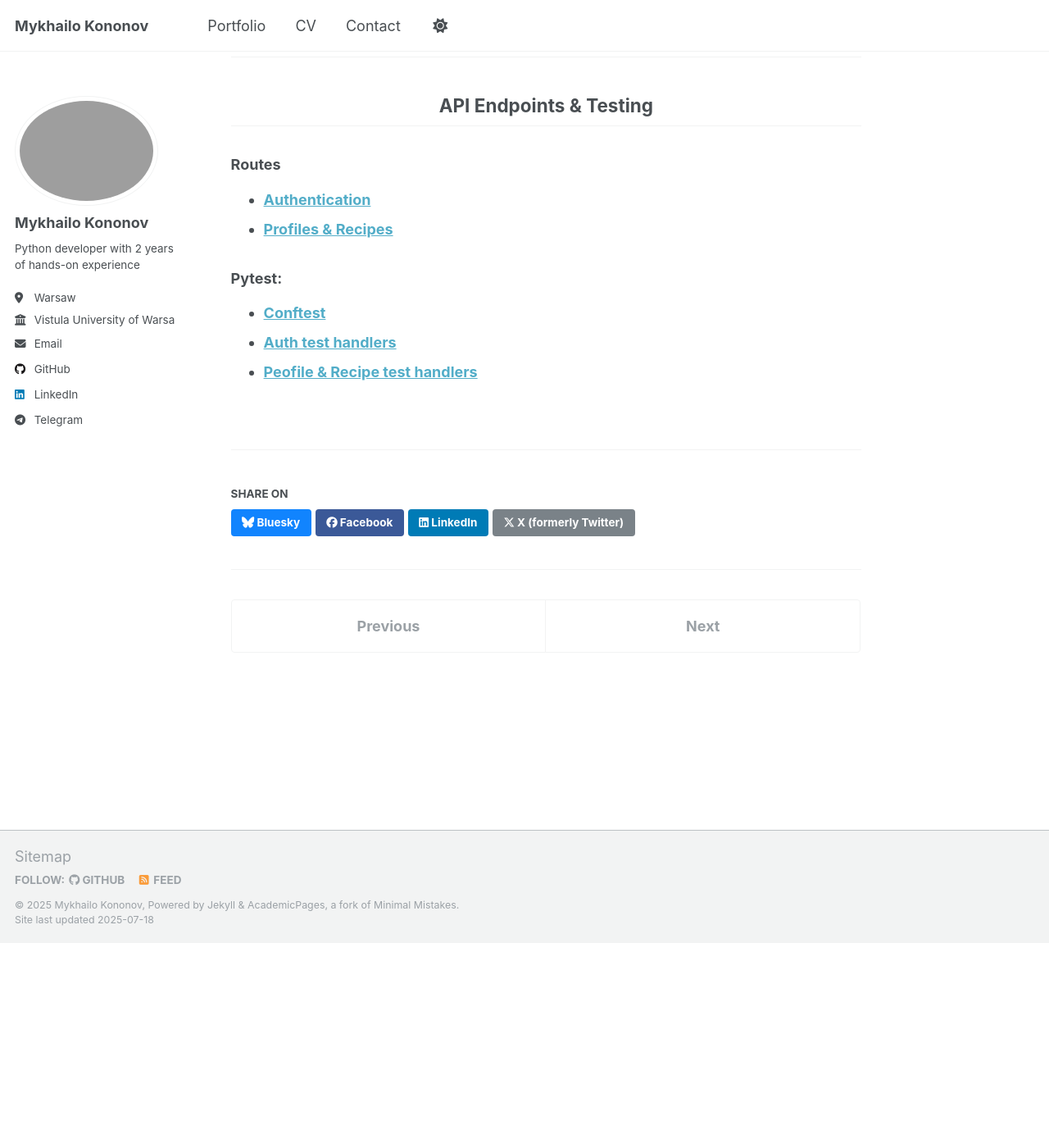
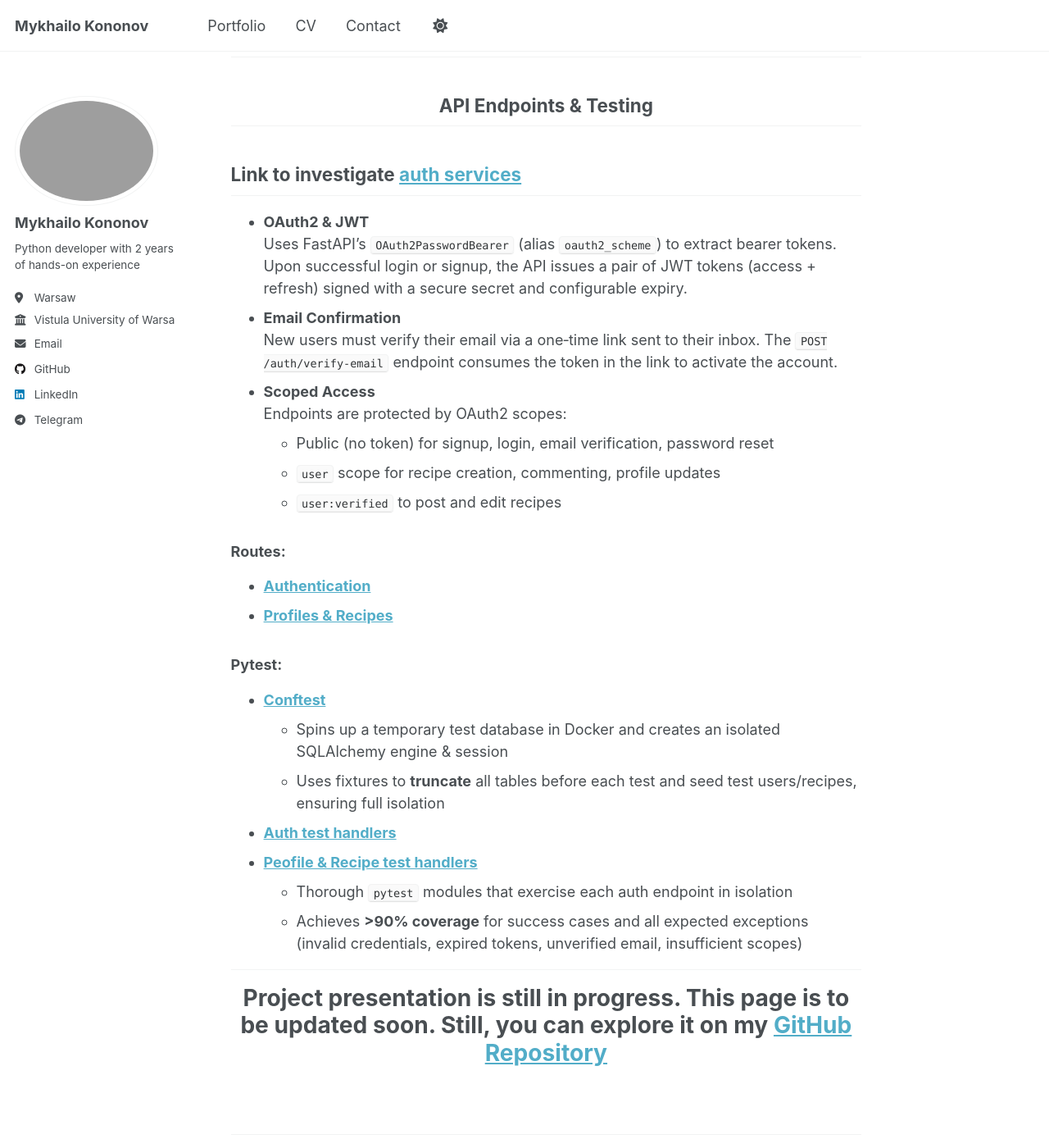
Before and after one commit to MykhailoKononov/MykhailoKononov.github.io, a Jekyll site: the page built from _portfolio/project-2.md, in a window 1280 px wide and 1400 px high, scrolled down 1955 px. Shown: the whole window at 82% size. Built offline with Jekyll 4.4.1, drawn with Linux system fonts in a browser that asks for light colours; before the commit the page ends 3105 px from its top, so only the background shows below that.

Commit message:
[upd] tools

```diff
--- a/_portfolio/project-2.md
+++ b/_portfolio/project-2.md
@@ -61,7 +61,7 @@ collection: portfolio
 - **Pytest**: testing framework with coverage reporting
 - **PostgreSQL**: relational data store, SQLAlchemy ORM
 - **Docker & Docker Compose**: containerization and orchestration
-- **GitLab CI**: pipelines for linting, type checks, tests, builds, and deploys
+- **GitHub Actions**: pipelines for linting, type checks, tests, builds, and deploys
 - **Prometheus & Grafana**: metrics collection and visualization
 
 ---
@@ -71,12 +71,34 @@ collection: portfolio
     <h2>API Endpoints & Testing</h2>
 </div>
 
-### Routes
+## Link to investigate [auth services](https://github.com/MykhailoKononov/recipe-share-fastapi/tree/master/app/services/auth_services)
+
+- **OAuth2 & JWT**
+  Uses FastAPI’s `OAuth2PasswordBearer` (alias `oauth2_scheme`) to extract bearer tokens. Upon successful login or signup, the API issues a pair of JWT tokens (access + refresh) signed with a secure secret and configurable expiry.
+- **Email Confirmation**
+  New users must verify their email via a one‑time link sent to their inbox. The `POST /auth/verify-email` endpoint consumes the token in the link to activate the account.
+- **Scoped Access**
+  Endpoints are protected by OAuth2 scopes:
+  - Public (no token) for signup, login, email verification, password reset
+  - `user` scope for recipe creation, commenting, profile updates
+  - `user:verified` to post and edit recipes
+
+### Routes:
 - **[Authentication](https://github.com/MykhailoKononov/recipe-share-fastapi/blob/master/app/routes/auth_route.py)**
 - **[Profiles & Recipes](https://github.com/MykhailoKononov/recipe-share-fastapi/blob/master/app/routes/profile_route.py)**
 
 ### Pytest:
 
 - **[Conftest](https://github.com/MykhailoKononov/recipe-share-fastapi/blob/master/tests/conftest.py)**
+  - Spins up a temporary test database in Docker and creates an isolated SQLAlchemy engine & session
+  - Uses fixtures to **truncate** all tables before each test and seed test users/recipes, ensuring full isolation
 - **[Auth test handlers](https://github.com/MykhailoKononov/recipe-share-fastapi/blob/master/tests/test_handlers/test_auth_services.py)**
 - **[Peofile & Recipe test handlers](https://github.com/MykhailoKononov/recipe-share-fastapi/blob/master/tests/test_handlers/test_user_profile.py)**
+  - Thorough `pytest` modules that exercise each auth endpoint in isolation
+  - Achieves **>90% coverage** for success cases and all expected exceptions (invalid credentials, expired tokens, unverified email, insufficient scopes)
+
+---
+
+<div style="text-align: center; margin: 1em 0;">
+    <h1>Project presentation is still in progress. This page is to be updated soon. Still, you can explore it on my <a href = "https://github.com/MykhailoKononov/recipe-share-fastapi">GitHub Repository</a></h1>
+</div>
```
Also changed, not shown: _pages/portfolio.md (+1 -1 lines), _portfolio/project-1.md (+1 -1 lines).
